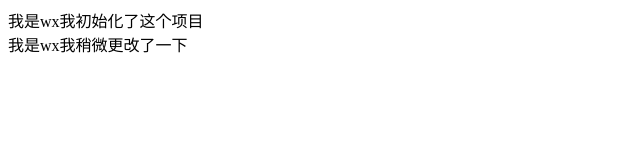
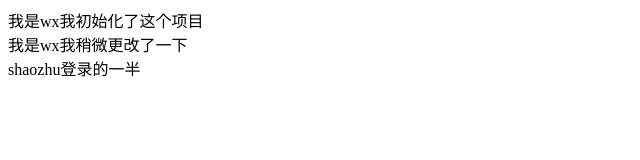
Before and after one commit to 666wx666/-mobile, a plain HTML site: page index.html in a window 1280 px wide. Shown: the whole page, without its empty margins (0-640 px from the left). Drawn offline with Linux system fonts and the light colour scheme.

Commit message:
登录一半

```diff
--- a/index.html
+++ b/index.html
@@ -10,6 +10,7 @@
 <body>
     <div>我是wx我初始化了这个项目</div>
     <div>我是wx我稍微更改了一下</div>
+    <div>shaozhu登录的一半</div>
 </body>
 
 </html>
```
